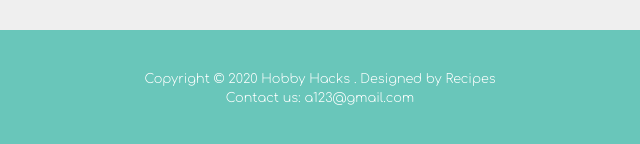
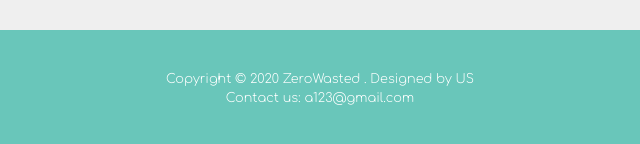
Before and after one commit to gauripala/HobbyHacksProject, a plain HTML site: page templates/index.html in a window 1280 px wide. Shown: the part 830-974 px from the top of the page, 320-960 px from the left. Drawn offline with Linux system fonts and the light colour scheme.

Commit message:
Updated readme

```diff
--- a/templates/index.html
+++ b/templates/index.html
@@ -101,7 +101,7 @@ http://www.templatemo.com/tm-511-journey
     </section>
 
     <footer class="tm-container-outer">
-        <p class="mb-0">Copyright © <span class="tm-current-year">2020</span> Hobby Hacks . Designed by <a rel="nofollow" href="http://www.google.com/+templatemo" target="_parent">Recipes</a></p>
+        <p class="mb-0">Copyright © <span class="tm-current-year">2020</span> ZeroWasted . Designed by US</a></p>
         <p class="mb-0"> Contact us: a123@gmail.com </p>
     </footer>
 </div>
```
Also changed, not shown: 1 other file.
